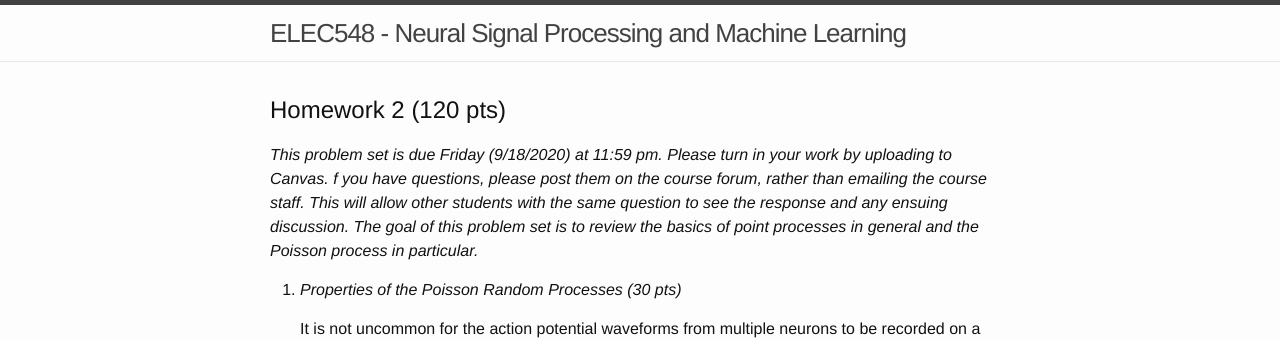
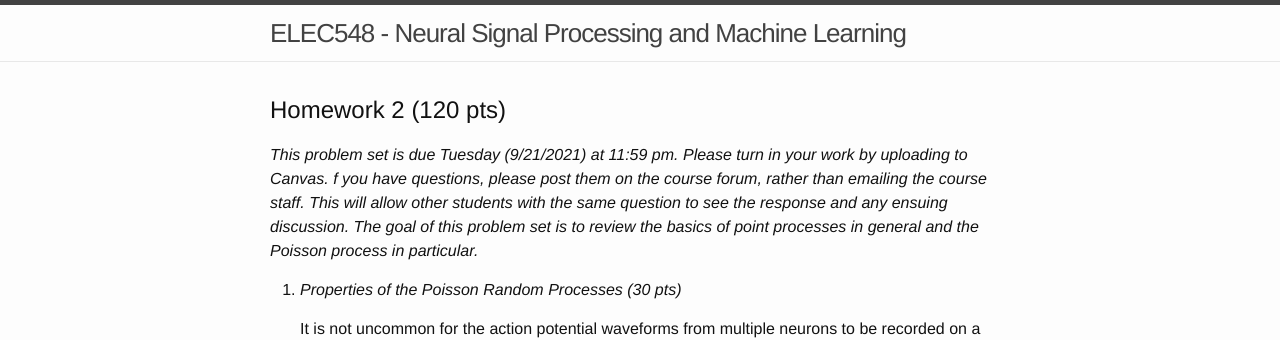
Before and after one commit to elec548/elec548.github.io, a Jekyll site: the page built from Assignments/hw2.md, in a window 1280 px wide and 900 px high. Shown: the top 340 px of the window. Built offline with Jekyll 4.4.1, drawn with Linux system fonts in a browser that asks for light colours; formulas are drawn with MathJax 3; some of the changed text lies outside the part shown.

Commit message:
Updated HW2 due date for 2021

```diff
--- a/Assignments/hw2.md
+++ b/Assignments/hw2.md
@@ -5,7 +5,7 @@ title: Homework 2
 
 ## Homework 2 (120 pts)
 
-_This problem set is due Friday (9/18/2020) at 11:59 pm. Please turn in your
+_This problem set is due Tuesday (9/21/2021) at 11:59 pm. Please turn in your
 work by uploading to Canvas. f you have questions, please post them on the
 course forum, rather than emailing the course staff. This will allow other
 students with the same question to see the response and any ensuing discussion.
```
Also changed, not shown: other parts of Assignments/hw2.md (+1 -1 lines).
